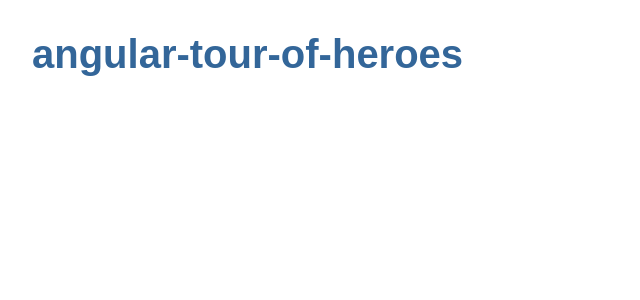
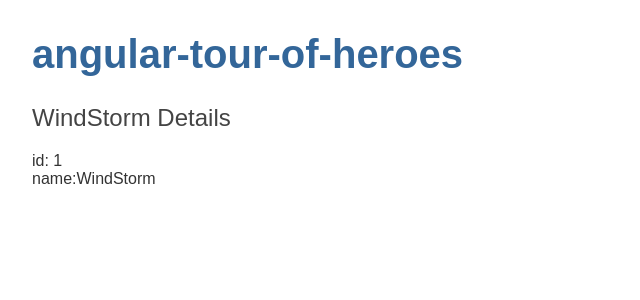
Before and after one commit to live4574/AngularStart, an Angular app in the folder angular-tour-of-heroes/: page / in a window 1280 px wide. Shown: the top 300 px of the page, without its empty margins (0-640 px from the left). Built offline with nearby package versions, Linux system fonts and the light colour scheme.

Commit message:
heroes property chagned to object type from string using interface

```diff
--- a/angular-tour-of-heroes/src/app/app.component.html
+++ b/angular-tour-of-heroes/src/app/app.component.html
@@ -1 +1,2 @@
 <h1>{{title}}</h1>
+<app-heroes></app-heroes>
--- /dev/null
+++ b/angular-tour-of-heroes/src/app/hero.ts
@@ -0,0 +1,4 @@
+export interface Hero {
+    id:number;
+    name:string;
+}
--- a/angular-tour-of-heroes/src/app/heroes/heroes.component.html
+++ b/angular-tour-of-heroes/src/app/heroes/heroes.component.html
@@ -1 +1,3 @@
-<p>heroes works!</p>
+<h2>{{hero.name}} Details</h2>
+<div><span>id: </span>{{hero.id}}</div>
+<div><span>name:</span>{{hero.name}}</div>
--- a/angular-tour-of-heroes/src/app/heroes/heroes.component.ts
+++ b/angular-tour-of-heroes/src/app/heroes/heroes.component.ts
@@ -1,4 +1,5 @@
 import { Component, OnInit } from '@angular/core';
+import {Hero } from '../hero';
 
 @Component({
   selector: 'app-heroes',
@@ -6,10 +7,19 @@
   styleUrls: ['./heroes.component.css']
 })
 export class HeroesComponent implements OnInit {
+  //hero 프로퍼티 추가, Windstorm
+  hero: Hero={
+    id:1,
+    name:'WindStorm'
+  };
 
   constructor() { }
 
   ngOnInit(): void {
   }
+  //ngOnInit은 라이프싸이클 후킹 함수 입니다.
+  //Angular는 컴포넌트를 생성한 직후에 ngOnInit를 호출합니다.
+  //그래서 컴포넌트를 초기화하는 로직은 이 메소드에 작성하는 것이 좋습니다.
+
 
 }
```
